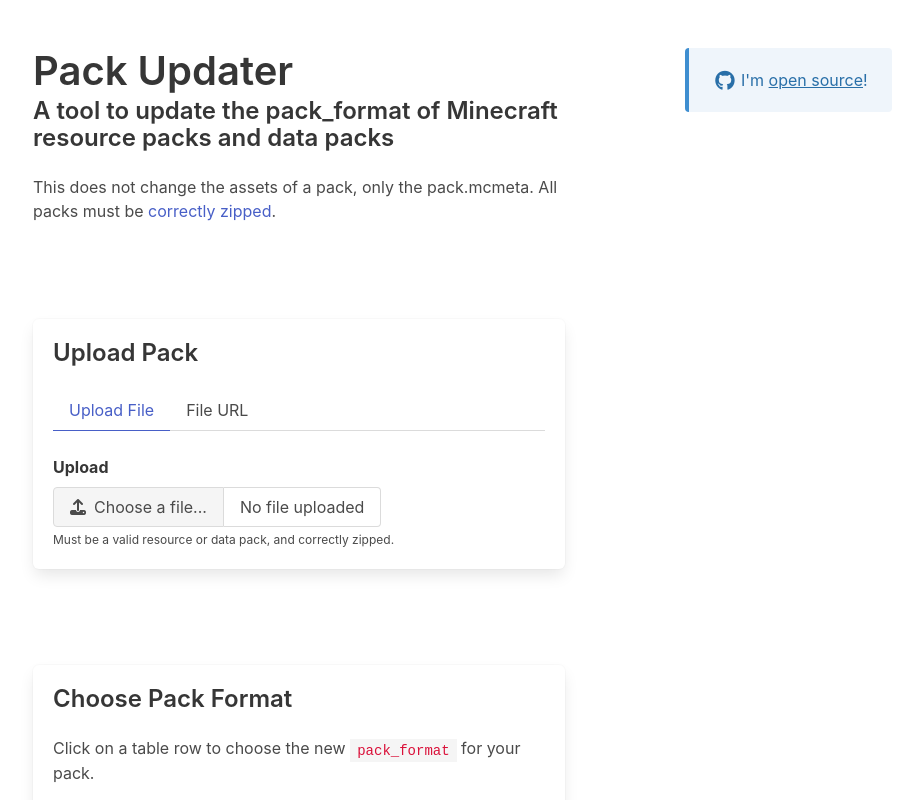
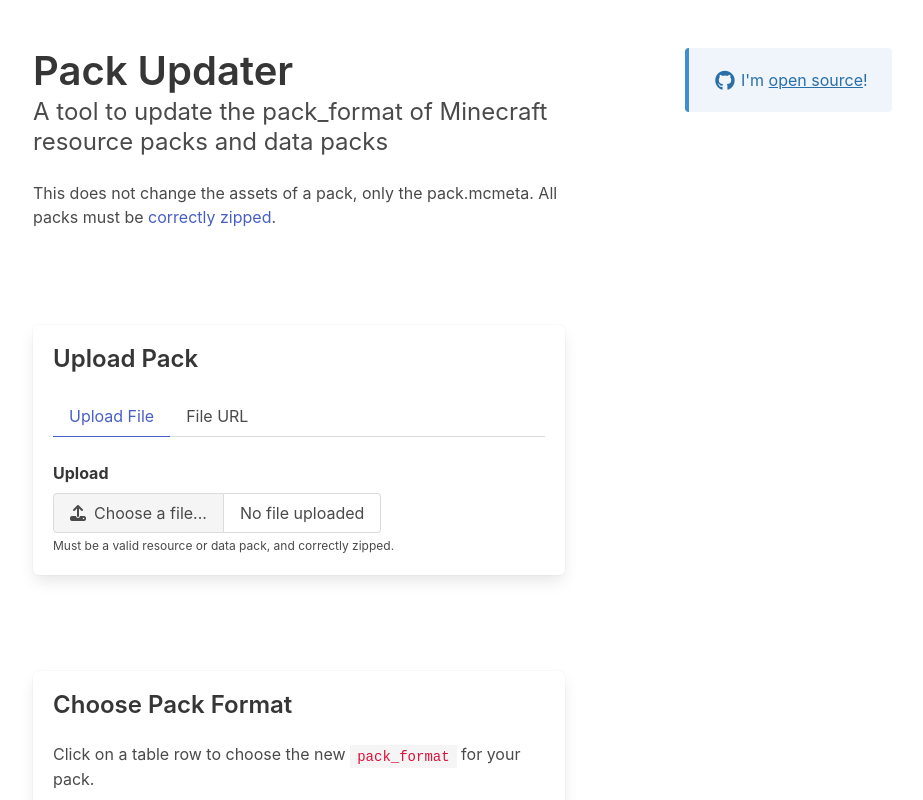
Before and after one commit to Beatso/PackUpdater, a React (Create React App) app in the folder client/: page / in a window 1280 px wide. Shown: the top 800 px of the page, without its empty margins (341-1264 px from the left). Built offline with nearby package versions, Linux system fonts and the light colour scheme; no server answers.

Commit message:
update subtitle

```diff
--- a/client/src/components/Subtitle.tsx
+++ b/client/src/components/Subtitle.tsx
@@ -1,7 +1,7 @@
 import React from 'react'
 
 const Subtitle: React.FC = ({ children }) => {
-	return <h2 className='title is-4 is-unspaced'>{children}</h2>
+	return <h2 className='subtitle is-4'>{children}</h2>
 }
 
 export default Subtitle
--- a/client/src/index.css
+++ b/client/src/index.css
@@ -1,5 +1 @@
 @import 'https://cdn.jsdelivr.net/npm/bulma@0.9.2/css/bulma.min.css';
-
-.is-unspaced {
-	margin-top: -1.25rem;
-}
```
